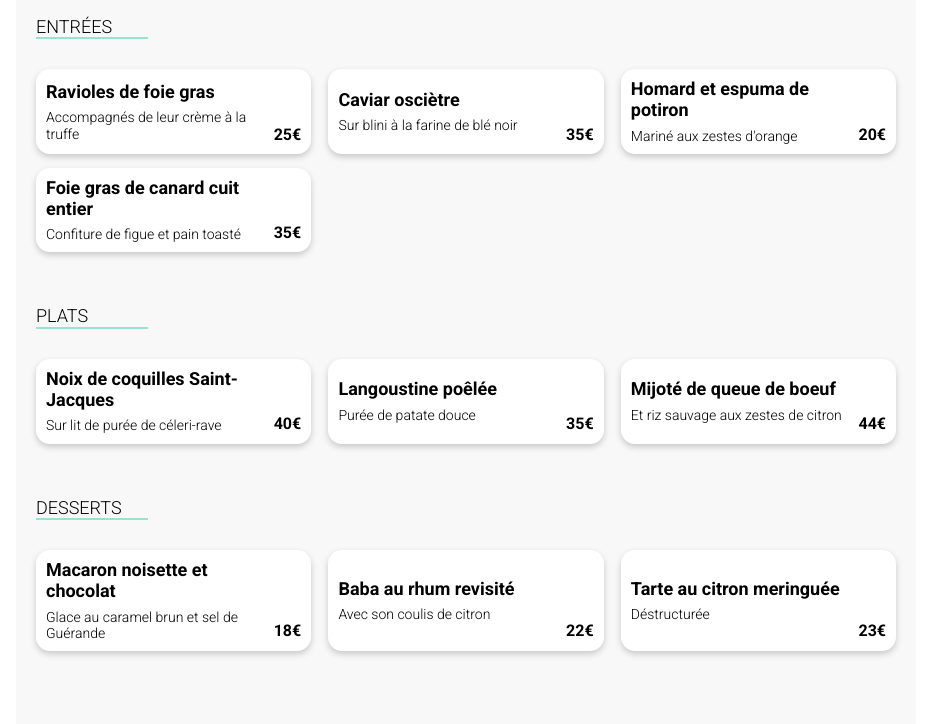
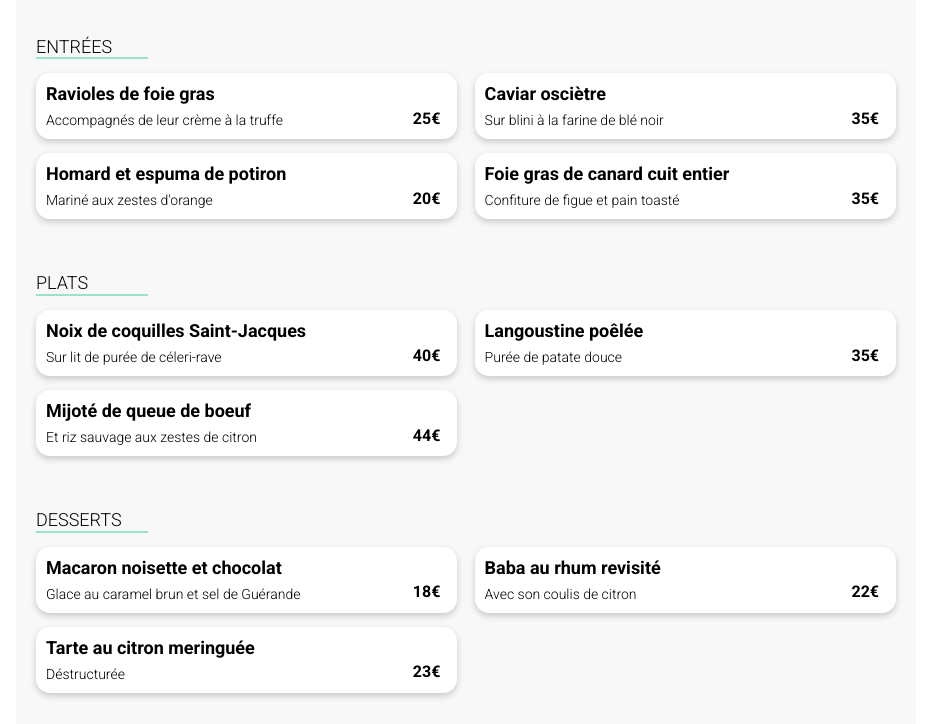
Before and after one commit to Poulpealbinos/LaureCARRE_3_28122021, a website: page restaurant/la_note_enchantée.html in a window 1280 px wide. Shown: the part 627-1351 px from the top of the page, without its empty margins (174-1105 px from the left). Drawn offline with Linux system fonts and the light colour scheme; a web font is replaced by a local one.

Commit message:
Correctif : Fav, animation fadeIn, card price

```diff
--- a/restaurant/la_note_enchantée.html
+++ b/restaurant/la_note_enchantée.html
@@ -38,7 +38,10 @@
         <div class="row restaurant-header">
             <div class="restaurant-header__content">
                 <h1 class="restaurant-header__title">La note enchantée</h1>
-                <i class="far fa-heart fav-action fav-action__mask"></i>
+                <div class="fav-action">
+                    <i class="far fa-heart fav-action__border"></i>
+                    <i class="fav-action__mask"></i>
+                </div>
             </div>
         </div>
         <div class="row restaurant-menu">
@@ -59,9 +62,7 @@
                                 <div class="menu-card__header">
                                     <div class="menu-card__title">Ravioles de foie gras </div>
                                     <div class="menu-card__info">Accompagnés de leur crème à la truffe</div>
-                                </div>
-                                <div class="menu-card__price">
-                                    <p>25€</p>
+                                    <div class="menu-card__price">25€</div>
                                 </div>
                             </div>
                             <div class="menu-card__action">
@@ -75,9 +76,7 @@
                                 <div class="menu-card__header">
                                     <div class="menu-card__title">Caviar osciètre </div>
                                     <div class="menu-card__info">Sur blini à la farine de blé noir</div>
-                                </div>
-                                <div class="menu-card__price">
-                                    <p>35€</p>
+                                    <div class="menu-card__price">35€</div>
                                 </div>
                             </div>
                             <div class="menu-card__action">
@@ -91,9 +90,7 @@
                                 <div class="menu-card__header">
                                     <div class="menu-card__title">Homard et espuma de potiron</div>
                                     <div class="menu-card__info">Mariné aux zestes d'orange</div>
-                                </div>
-                                <div class="menu-card__price">
-                                    <p>20€</p>
+                                    <div class="menu-card__price">20€</div>
                                 </div>
                             </div>
                             <div class="menu-card__action">
@@ -108,9 +105,7 @@
                                 <div class="menu-card__header">
                                     <div class="menu-card__title">Foie gras de canard cuit entier</div>
                                     <div class="menu-card__info">Confiture de figue et pain toasté</div>
-                                </div>
-                                <div class="menu-card__price">
-                                    <p>35€</p>
+                                    <div class="menu-card__price">35€</div>
                                 </div>
                             </div>
                             <div class="menu-card__action">
@@ -136,9 +131,7 @@
                                 <div class="menu-card__header">
                                     <div class="menu-card__title">Noix de coquilles Saint-Jacques</div>
                                     <div class="menu-card__info">Sur lit de purée de céleri-rave</div>
-                                </div>
-                                <div class="menu-card__price">
-                                    <p>40€</p>
+                                    <div class="menu-card__price">40€</div>
                                 </div>
                             </div>
                             <div class="menu-card__action">
@@ -152,9 +145,7 @@
                                 <div class="menu-card__header">
                                     <div class="menu-card__title">Langoustine poêlée</div>
                                     <div class="menu-card__info">Purée de patate douce</div>
-                                </div>
-                                <div class="menu-card__price">
-                                    <p>35€</p>
+                                    <div class="menu-card__price">35€</div>
                                 </div>
                             </div>
                             <div class="menu-card__action">
@@ -168,9 +159,7 @@
                                 <div class="menu-card__header">
                                     <div class="menu-card__title">Mijoté de queue de boeuf </div>
                                     <div class="menu-card__info">Et riz sauvage aux zestes de citron</div>
-                                </div>
-                                <div class="menu-card__price">
-                                    <p>44€</p>
+                                    <div class="menu-card__price">44€</div>
                                 </div>
                             </div>
                             <div class="menu-card__action">
@@ -195,9 +184,7 @@
                                 <div class="menu-card__header">
                                     <div class="menu-card__title">Macaron noisette et chocolat</div>
                                     <div class="menu-card__info">Glace au caramel brun et sel de Guérande</div>
-                                </div>
-                                <div class="menu-card__price">
-                                    <p>18€</p>
+                                    <div class="menu-card__price">18€</div>
                                 </div>
                             </div>
                             <div class="menu-card__action">
@@ -211,9 +198,7 @@
                                 <div class="menu-card__header">
                                     <div class="menu-card__title">Baba au rhum revisité</div>
                                     <div class="menu-card__info">Avec son coulis de citron</div>
-                                </div>
-                                <div class="menu-card__price">
-                                    <p>22€</p>
+                                    <div class="menu-card__price">22€</div>
                                 </div>
                             </div>
                             <div class="menu-card__action">
@@ -227,9 +212,7 @@
                                 <div class="menu-card__header">
                                     <div class="menu-card__title">Tarte au citron meringuée </div>
                                     <div class="menu-card__info">Déstructurée</div>
-                                </div>
-                                <div class="menu-card__price">
-                                    <p>23€</p>
+                                    <div class="menu-card__price">23€</div>
                                 </div>
                             </div>
                             <div class="menu-card__action">
--- a/scss/components/_widget.scss
+++ b/scss/components/_widget.scss
@@ -47,22 +47,11 @@
     }
 }
 
-
 //BLOC Menu
 .menu{
     &__container{
         transform: translate(-120%, 0);
-        &:nth-child(1){
-            animation: fadeIn 1s ease-out 0.5s 1  forwards;
-        }
-        &:nth-child(2){
-            animation: fadeIn 1s ease-out 1s 1  forwards;
-
-        }
-        &:nth-child(3){
-            animation: fadeIn 1s ease-out 1.5s 1  forwards;
-
-        }
+        @include childFadeIn(3);
         &:not(:last-child) {
             margin-bottom: 40px;
         }
@@ -104,7 +93,7 @@
 
         @include box-shadow;
         @include media-min("tablet") {
-            width: 32%;
+            width: 49%;
             position: relative;
         }
         &:hover{
@@ -128,25 +117,39 @@
             overflow: hidden;
         }
         &__info{
+            width: calc(100% - 34px);
+            margin-top: 7px;
+
             font-weight: 300;
             font-size: map-get($font-size, "XS" );
-            margin-top: 7px;
+            text-overflow: ellipsis;
+            white-space: nowrap;
+            overflow: hidden;
+
+            @include media-min("tablet") {
+                white-space: initial;
+            }
         }
         &__body{
-            padding: 10px 10px;
-            flex : 1 1 0;
             display: flex;
             flex-direction: row;
             align-items: center;
             justify-content: space-between;
             flex-wrap: nowrap;
+
+            flex : 1 1 0;
+            padding: 10px 10px;
+        }
+        &__header {
+            position: relative;
+            width: 100%;
         }
         &__price {
-            align-self: flex-end;
-            & p {
-                font-weight: 600;
-                font-size: map-get($font-size, "S" );
-            }
+            position: absolute;
+            bottom: 0%;
+            right: 7px;
+            font-weight: 600;
+            font-size: map-get($font-size, "S" );
         }
         &__action{
             width: 0;
@@ -158,11 +161,6 @@
             align-items: center;
             background: $omf-color-03;
             color: #fff;
-            @include media-min('tablet') {
-                position: absolute;
-                right: 0;
-                height: 100%;
-            }
         }
     }
 }
--- a/scss/utils/_mixins.scss
+++ b/scss/utils/_mixins.scss
@@ -19,6 +19,14 @@
     }
   }
 };
+//Fade-in menu
+@mixin childFadeIn($nmbElement) {
+  @for $i from 0 to $nmbElement {
+    &:nth-child(#{$i+1}) {
+      animation: fadeIn 1s ease-out #{$i + 0.5}s 1 forwards;
+    }
+  }
+};
 
 
 //RESPONSIVE
```
Also changed, not shown: restaurant/a_la_francaise.html (+13 -28 lines), restaurant/la_palette_du_gout.html (+13 -28 lines), restaurant/le_delice_des_sens.html (+13 -28 lines), css/style.css, 1 other file.
